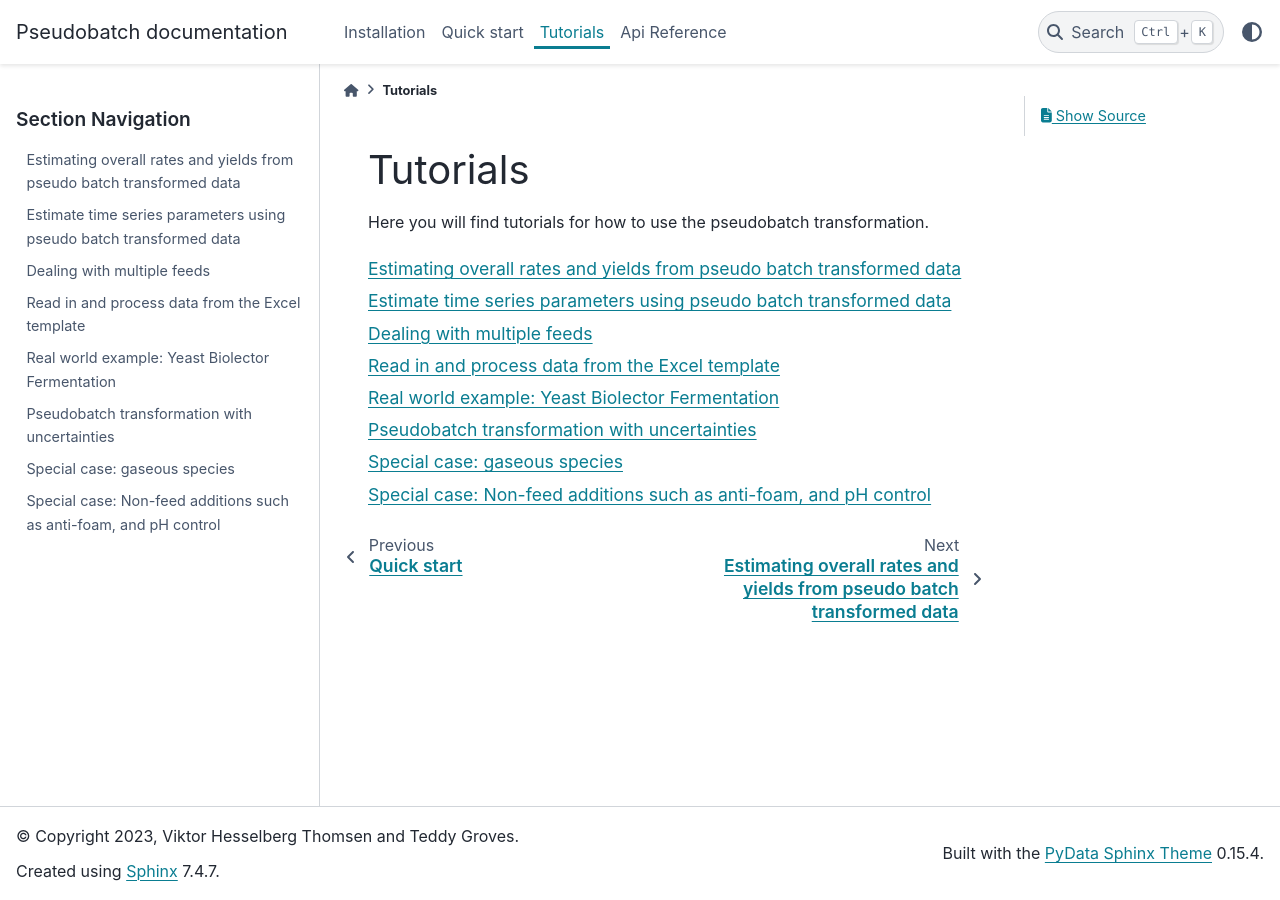
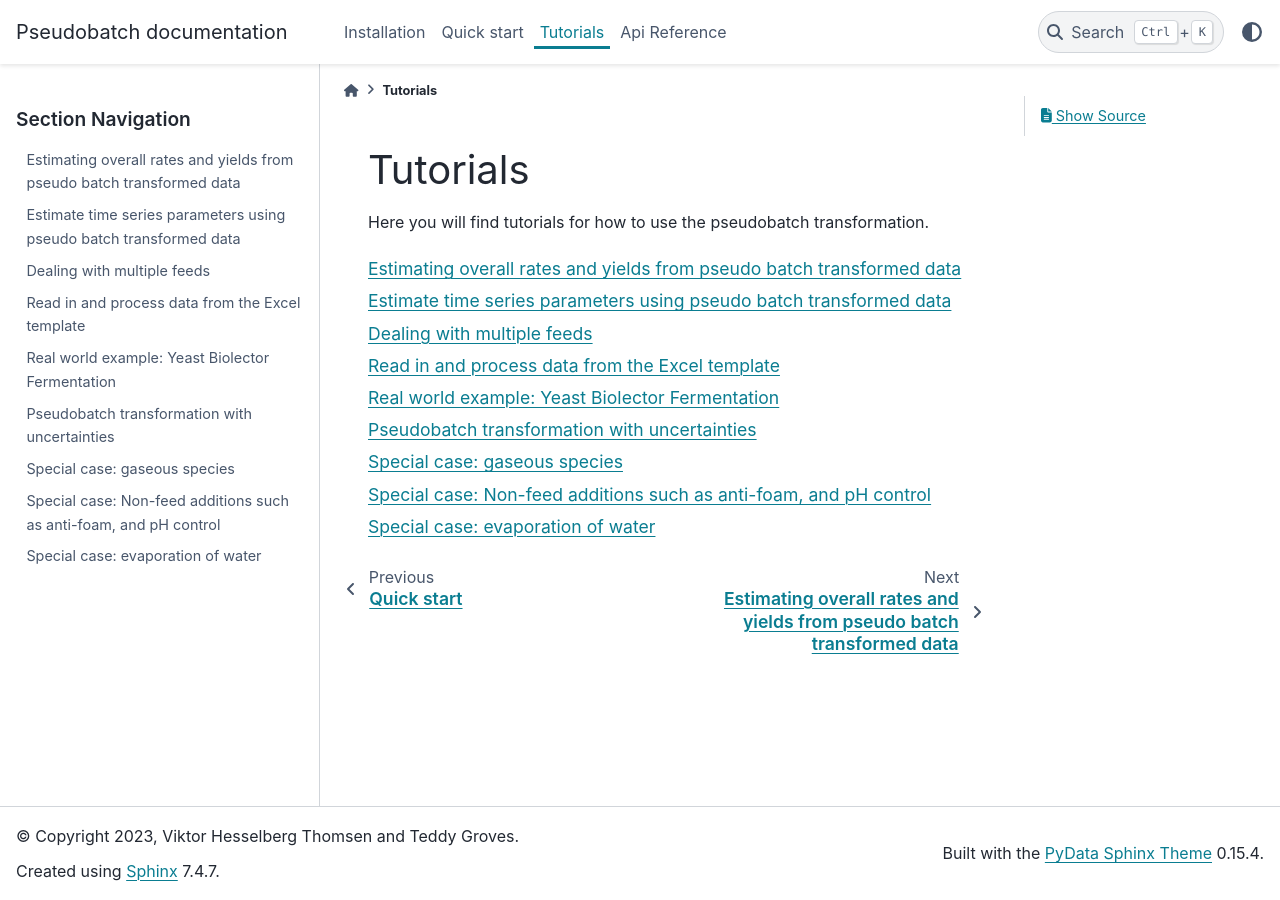
Before and after one commit to biosustain/pseudobatch, a Sphinx documentation site: the page built from docs/source/Tutorials/index.rst, in a window 1280 px wide. Built offline with Sphinx 7.4.7 and the PyData theme 0.15.4, drawn with Linux system fonts in a browser that asks for light colours.

Commit message:
Added evaporation tutorial to docs index

```diff
--- a/docs/source/Tutorials/index.rst
+++ b/docs/source/Tutorials/index.rst
@@ -14,3 +14,4 @@ Here you will find tutorials for how to use the pseudobatch transformation.
    7 - Pseudobatch transformation with uncertainties
    8 - Special case gaseous species
    9 - Special case non-feed additions
+   10 - Special case evaporation
```
